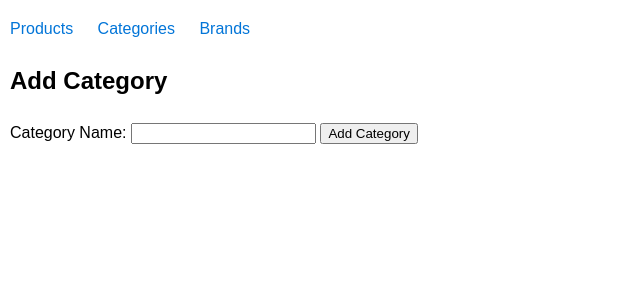
After one commit to brylka/pythonStorage, a Flask app: page /categories/add in a window 1280 px wide. The commit adds this page. Shown: the top 300 px of the page, without its empty margins (0-640 px from the left). Run offline with Flask 3, Linux system fonts and the light colour scheme.

Commit message:
Update /categories with CRUD operations

```diff
--- a/app/routes.py
+++ b/app/routes.py
@@ -1,4 +1,5 @@
-from flask import Blueprint, render_template, request
+from flask import Blueprint, render_template, request, redirect, url_for
+from app import db
 from app.models import Product, Category, Brand
 
 bp = Blueprint('main', __name__)
@@ -41,6 +42,33 @@ def show_categories():
     next_direction = 'desc' if direction == 'asc' else 'asc'
     return render_template('categories.html', categories=categories, sort=sort_by, direction=direction, next_direction=next_direction)
 
+@bp.route('/categories/add', methods=['GET', 'POST'])
+def add_category():
+    if request.method == 'POST':
+        name = request.form.get('name')
+        if name:
+            new_category = Category(name=name)
+            db.session.add(new_category)
+            db.session.commit()
+            return redirect(url_for('main.show_categories'))
+    return render_template('category_add.html')
+
+@bp.route('/categories/edit/<int:id>', methods=['GET', 'POST'])
+def edit_category(id):
+    category = Category.query.get_or_404(id)
+    if request.method == 'POST':
+        category.name = request.form['name']
+        db.session.commit()
+        return redirect(url_for('main.show_categories'))
+    return render_template('category_edit.html', category=category)
+
+@bp.route('/categories/delete/<int:id>', methods=['POST'])
+def delete_category(id):
+    category = Category.query.get_or_404(id)
+    db.session.delete(category)
+    db.session.commit()
+    return redirect(url_for('main.show_categories'))
+
 @bp.route('/brands')
 def show_brands():
     sort_by = request.args.get('sort', 'id')
--- /dev/null
+++ b/app/templates/category_add.html
@@ -0,0 +1,12 @@
+{% extends 'base.html' %}
+
+{% block title %}Add Category{% endblock %}
+
+{% block content %}
+<h2>Add Category</h2>
+<form method="post">
+    <label for="name">Category Name:</label>
+    <input type="text" id="name" name="name" required>
+    <button type="submit">Add Category</button>
+</form>
+{% endblock %}
```
Also changed, not shown: app/templates/categories.html (+9 -0 lines), app/templates/category_edit.html (added, +12 -0 lines).
